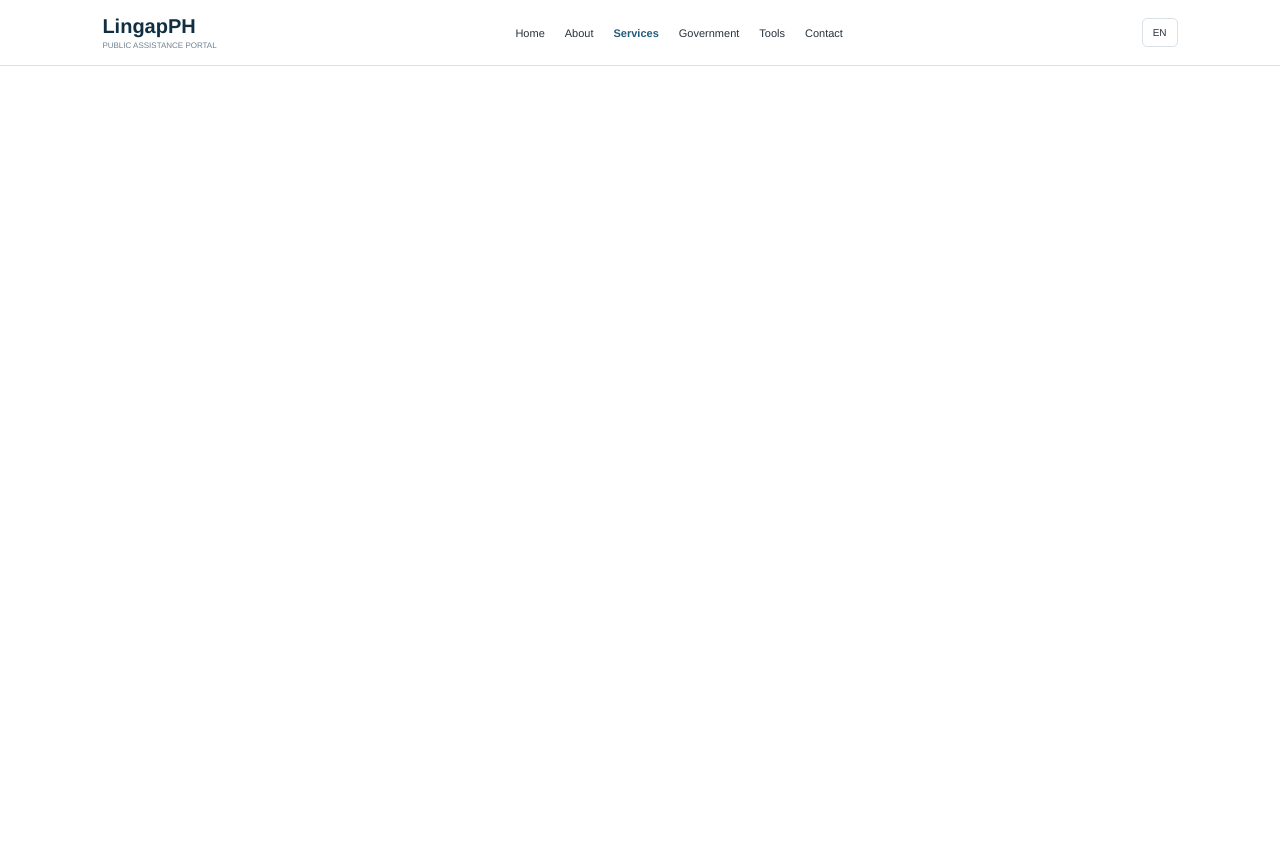
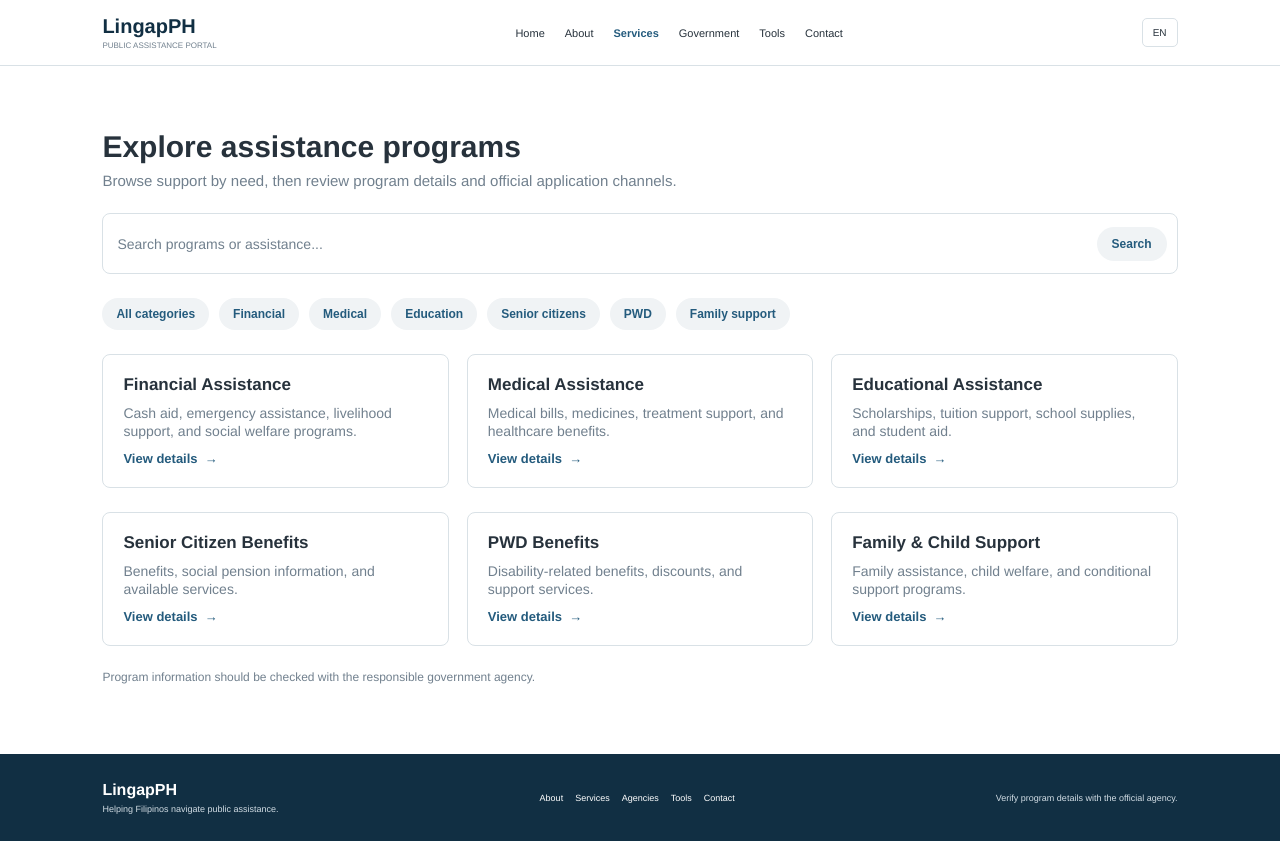
Before and after one commit to jhnlvnndrnl/LingapPH, a plain HTML site: page pages/services.html in a window 1280 px wide. Before the commit the page ends 800 px from the top, so only its background shows below. Drawn offline with Linux system fonts and the light colour scheme.

Commit message:
Services page

```diff
--- a/css/style.css
+++ b/css/style.css
@@ -1,3 +1,5 @@
+/* ==============================REUSABLES============================== */
+
 :root {
     --navy: #112f43;
     --blue: #245b7d;
@@ -67,6 +69,42 @@ nav a.active {
     border-radius: 5px;
     font-size: 10px;
 }
+
+/* FOOTER */
+
+footer {
+    background-color: var(--navy);
+    color: var(--white);
+    padding: 27px 8%;
+    display: flex;
+    align-items: center;
+    justify-content: space-between;
+    gap: 20px;
+}
+
+.footer-brand h3 {
+    font-size: 16px;
+    margin-bottom: 5px;
+}
+
+.footer-brand p,
+.footer-note {
+    font-size: 9px;
+    color: #d1dce4;
+}
+
+.footer-links {
+    display: flex;
+    gap: 12px;
+}
+
+.footer-links a {
+    color: var(--white);
+    text-decoration: none;
+    font-size: 9px;
+}
+
+/* ==============================HOME============================== */
 
 /* HERO SECTION */
 
@@ -241,36 +279,121 @@ nav a.active {
     color: var(--muted);
 }
 
-/* FOOTER */
+/* ==============================ABOUT============================== */
 
-footer {
-    background-color: var(--navy);
-    color: var(--white);
-    padding: 27px 8%;
+.about {
+    padding: 50px 100px;
+}
+
+.about h2 {
+    font-size: 30px;
+    margin-bottom: 15px;
+}
+
+.about p {
+    font-size: 15px;
+    color: var(--muted);
+}
+
+/* ==============================SERVICES============================== */
+
+.services-page {
+    padding: 64px 8% 70px;
+}
+
+.services-intro h1 {
+    font-size: 30px;
+    margin-bottom: 8px;
+}
+
+.services-intro p {
+    color: var(--muted);
+    font-size: 15px;
+    margin-bottom: 24px;
+}
+
+.services-search {
+    height: 61px;
     display: flex;
     align-items: center;
-    justify-content: space-between;
-    gap: 20px;
+    padding: 5px 10px 5px 14px;
+    border: 1px solid var(--border);
+    border-radius: 8px;
 }
 
-.footer-brand h3 {
-    font-size: 16px;
-    margin-bottom: 5px;
+.services-search input {
+    flex: 1;
+    height: 100%;
+    border: none;
+    outline: none;
+    color: var(--text);
+    font-family: Helvetica, Arial, sans-serif;
+    font-size: 14px;
 }
 
-.footer-brand p,
-.footer-note {
-    font-size: 9px;
-    color: #d1dce4;
+.services-search input::placeholder {
+    color: var(--muted);
 }
 
-.footer-links {
-    display: flex;
-    gap: 12px;
+.services-search button,
+.filter {
+    border: none;
+    border-radius: 20px;
+    background-color: var(--light);
+    color: var(--blue);
+    font-weight: bold;
+    font-size: 12px;
 }
 
-.footer-links a {
-    color: var(--white);
+.services-search button {
+    padding: 10px 15px;
+}
+
+.service-filters {
+    display: flex;
+    gap: 10px;
+    margin: 24px 0;
+}
+
+.filter {
+    padding: 9px 14px;
+}
+
+.service-grid {
+    display: grid;
+    grid-template-columns: repeat(3, 1fr);
+    gap: 24px 18px;
+}
+
+.service-card {
+    min-height: 133px;
+    padding: 20px;
+    border: 1px solid var(--border);
+    border-radius: 8px;
+}
+
+.service-card h2 {
+    font-size: 17px;
+    margin-bottom: 10px;
+}
+
+.service-card p {
+    min-height: 35px;
+    color: var(--muted);
+    font-size: 14px;
+    line-height: 1.25;
+    margin-bottom: 9px;
+}
+
+.service-card a {
+    color: var(--blue);
+    font-size: 13px;
+    font-weight: bold;
     text-decoration: none;
-    font-size: 9px;
 }
+
+.services-note {
+    margin-top: 24px;
+    color: var(--muted);
+    font-size: 12px;
+}
--- a/pages/services.html
+++ b/pages/services.html
@@ -24,5 +24,86 @@
 
         <div class="language">EN</div>
     </header>
+
+    <!-- SERVICES -->
+    <main class="services-page">
+        <section class="services-intro">
+            <h1>Explore assistance programs</h1>
+            <p>Browse support by need, then review program details and official application channels.</p>
+        </section>
+
+        <div class="services-search">
+            <input type="text" placeholder="Search programs or assistance...">
+            <button>Search</button>
+        </div>
+
+        <div class="service-filters">
+            <button class="filter active">All categories</button>
+            <button class="filter">Financial</button>
+            <button class="filter">Medical</button>
+            <button class="filter">Education</button>
+            <button class="filter">Senior citizens</button>
+            <button class="filter">PWD</button>
+            <button class="filter">Family support</button>
+        </div>
+
+        <section class="service-grid">
+            <article class="service-card">
+                <h2>Financial Assistance</h2>
+                <p>Cash aid, emergency assistance, livelihood support, and social welfare programs.</p>
+                <a href="#">View details&nbsp; →</a>
+            </article>
+
+            <article class="service-card">
+                <h2>Medical Assistance</h2>
+                <p>Medical bills, medicines, treatment support, and healthcare benefits.</p>
+                <a href="#">View details&nbsp; →</a>
+            </article>
+
+            <article class="service-card">
+                <h2>Educational Assistance</h2>
+                <p>Scholarships, tuition support, school supplies, and student aid.</p>
+                <a href="#">View details&nbsp; →</a>
+            </article>
+
+            <article class="service-card">
+                <h2>Senior Citizen Benefits</h2>
+                <p>Benefits, social pension information, and available services.</p>
+                <a href="#">View details&nbsp; →</a>
+            </article>
+
+            <article class="service-card">
+                <h2>PWD Benefits</h2>
+                <p>Disability-related benefits, discounts, and support services.</p>
+                <a href="#">View details&nbsp; →</a>
+            </article>
+
+            <article class="service-card">
+                <h2>Family &amp; Child Support</h2>
+                <p>Family assistance, child welfare, and conditional support programs.</p>
+                <a href="#">View details&nbsp; →</a>
+            </article>
+        </section>
+
+        <p class="services-note">Program information should be checked with the responsible government agency.</p>
+    </main>
+
+    <!-- FOOTER -->
+    <footer>
+        <div class="footer-brand">
+            <h3>LingapPH</h3>
+            <p>Helping Filipinos navigate public assistance.</p>
+        </div>
+
+        <div class="footer-links">
+            <a href="#">About</a>
+            <a href="#">Services</a>
+            <a href="#">Agencies</a>
+            <a href="#">Tools</a>
+            <a href="#">Contact</a>
+        </div>
+
+        <p class="footer-note">Verify program details with the official agency.</p>
+    </footer>
 </body>
 </html>
```
Also changed, not shown: pages/about.html (+6 -0 lines).
